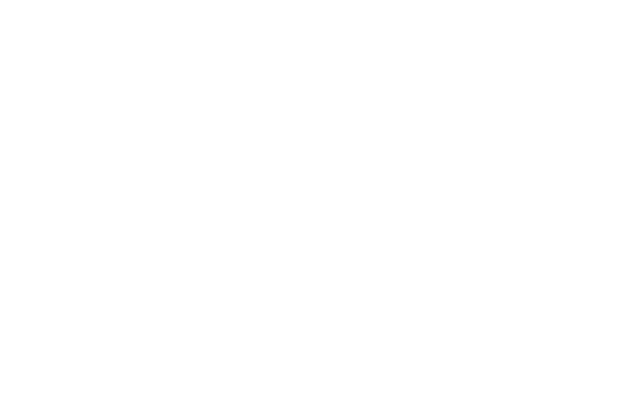
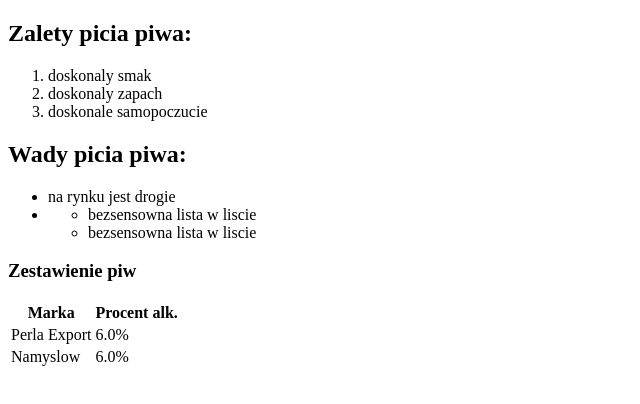
Before and after one commit to Kulawy/Academic_Web, a plain HTML site: page lab1/aboutBeer.html in a window 1280 px wide. Shown: the whole page, without its empty margins (0-640 px from the left). Drawn offline with Linux system fonts and the light colour scheme.

Commit message:
zmiany nowee

```diff
--- a/lab1/aboutBeer.html
+++ b/lab1/aboutBeer.html
@@ -0,0 +1,54 @@
+<!DOCTYPE html>
+<html>
+
+<head>
+    <meta charset="UTF-8">
+    <title>Piwerko</title>
+    <!--[if lt IE 9]>
+        <script src="//html5shiv.googlecode.com/svn/trunk/html5.js"></script>
+    <![endif]-->
+</head>
+
+<body>
+  <h2><b>Zalety picia piwa: </b> </h2>
+  <ol>
+  <li>doskonaly smak</li>
+  <li>doskonaly zapach</li>
+  <li>doskonale samopoczucie</li>
+  </ol>
+  <h2><b>Wady picia piwa: </b> </h2>
+  <ul>
+  <li>na rynku jest drogie</li>
+  <li>
+   <ul>
+	<li>bezsensowna lista w liscie </li>
+	<li>bezsensowna lista w liscie </li>
+   </ul>
+  </li>
+  </ul>
+
+<div>
+<h3>Zestawienie piw</h3>
+	<table>
+	  <thead>
+		  <tr>
+			<th>Marka</th>
+			<th>Procent alk.</th>
+		  </tr>
+	  </thead>
+	  <tbody>
+		  <tr>
+			<td>Perla Export</td>
+			<td>6.0%</td>
+		  </tr>
+		  <tr>
+			<td>Namyslow</td>
+			<td>6.0%</td>
+		  </tr>
+	   </tbody>
+	</table>
+</div>
+
+</body>
+
+</html>
```
Also changed, not shown: lab1/index.html (+18 -3 lines), 1 other file.
